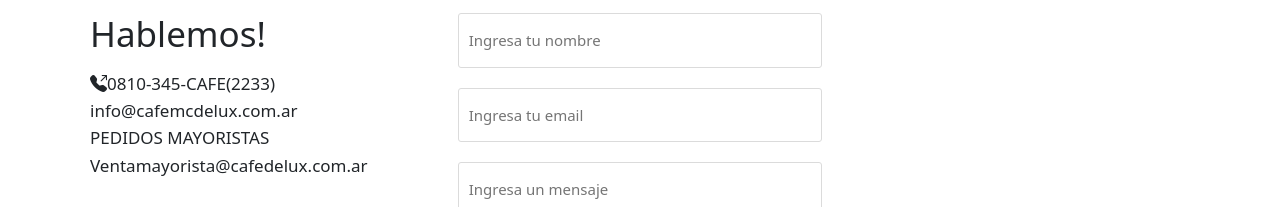
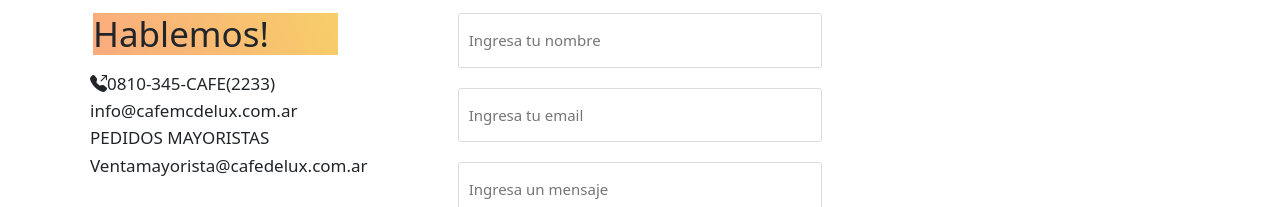
Before and after one commit to gustavomalaga97/mi-primer-repo, a website: page pages/contacto.html in a window 1280 px wide. Shown: the part 84-291 px from the top of the page. Drawn offline with nearby package versions, Linux system fonts and the light colour scheme.

Commit message:
agregando cambios

```diff
--- a/pages/contacto.html
+++ b/pages/contacto.html
@@ -31,7 +31,7 @@
 <main>
 <div class="container-form">
     <div class="info-form">
-        <h2> Hablemos! </h2>
+        <h2 class="gradiante1"> Hablemos! </h2>
 
         <p><i class="bi bi-telephone-outbound-fill"></i>0810-345-CAFE(2233)<br>
             info@cafemcdelux.com.ar<br>
--- a/scss/styles.scss
+++ b/scss/styles.scss
@@ -26,9 +26,11 @@
     height: 40px;
   }
 
-  nav ul {
+  nav{
+    ul{
     float: right;
     margin-right: 20px;
+    }
 
     li {
       display: inline-block;
@@ -454,3 +456,11 @@
     text-align: center;
     font-size: 20px;
   }
+
+  /*gradiantes */
+  .gradiante1 {
+    margin-right: 120px;
+    background-color: #FBAB7E;
+    background-image: linear-gradient(62deg, #FBAB7E 0%, #F7CE68 100%);
+    transform: translate(3px, 0px);
+  }
```
Also changed, not shown: styles/styles.css, 1 other file.
